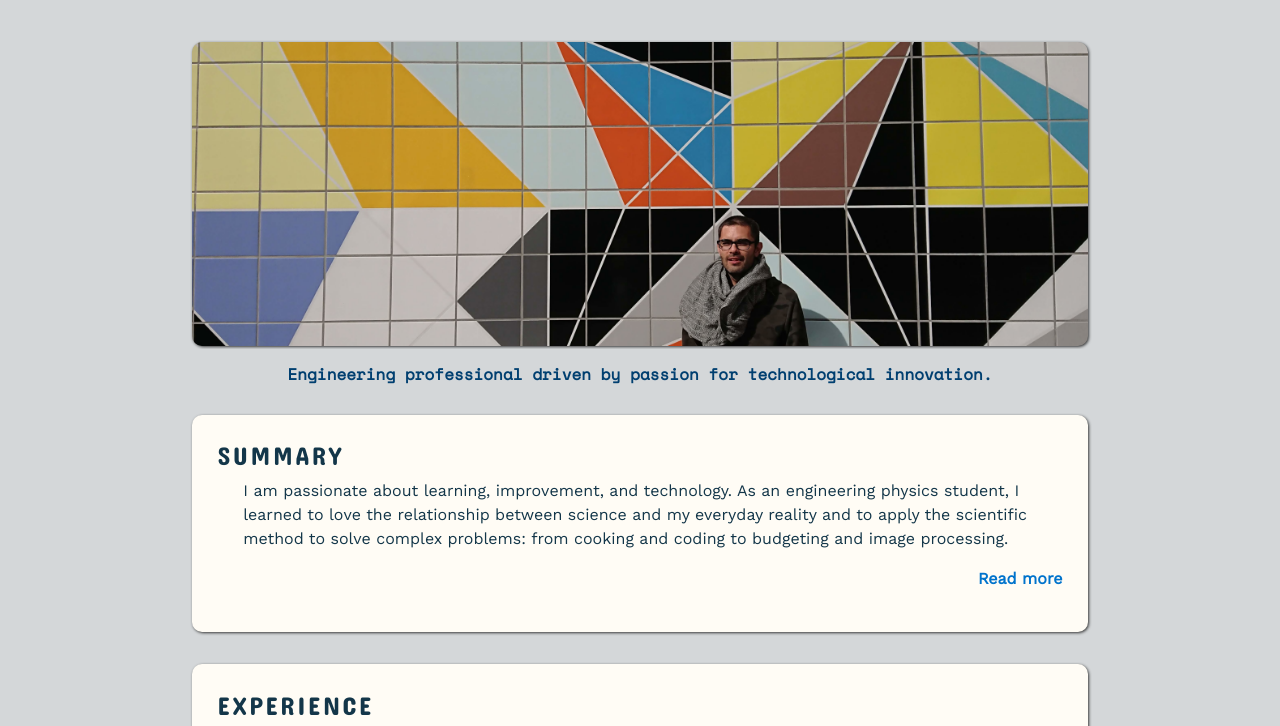
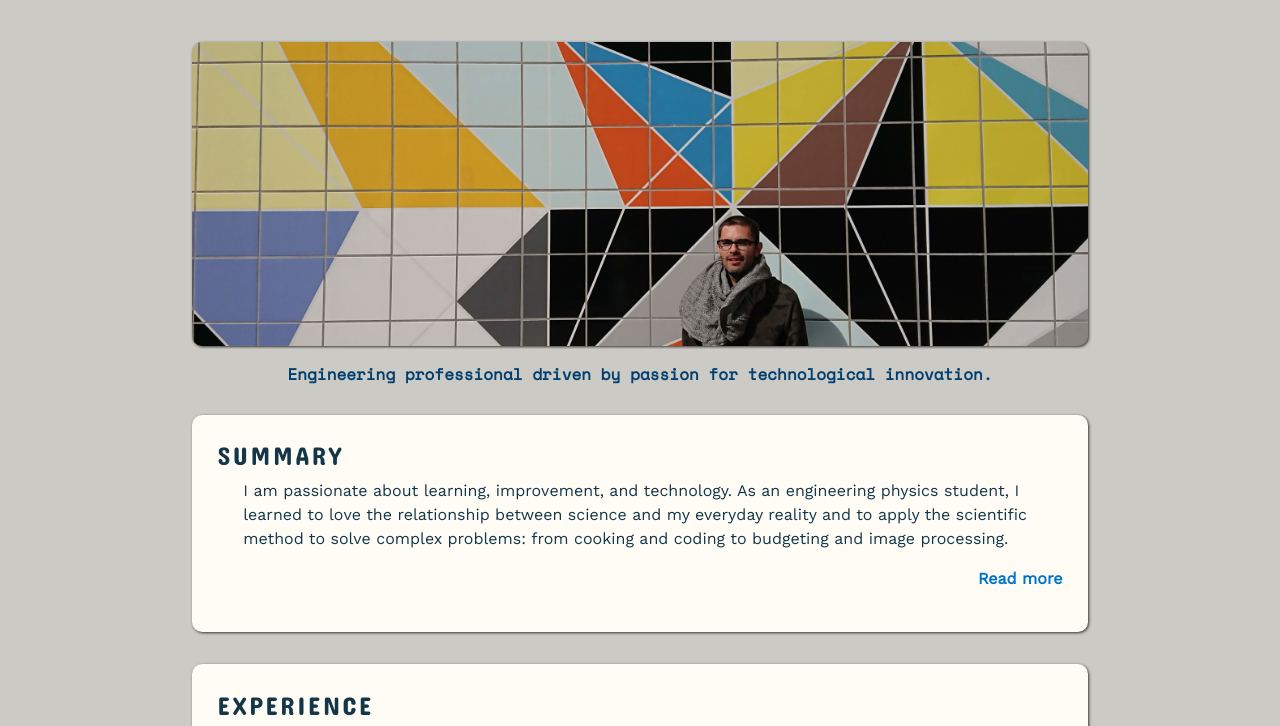
Before and after one commit to juankikushima/resume, a plain HTML site: page index.html in a window 1280 px wide. Shown: the part 58-784 px from the top of the page. Drawn offline with nearby package versions, Linux system fonts and the light colour scheme.

Commit message:
Change --color6

```diff
--- a/css/style.css
+++ b/css/style.css
@@ -6,7 +6,8 @@
   --color3: #0073CC;
   --color4: #003F70;
   --color5: #0D232F;
-  --color6: #D4D7D9;
+  /*--color6: #D4D7D9;*/
+  --color6: #CCCAC4;
   --color7: #460012;
   --color8: #800020;
 }
```
